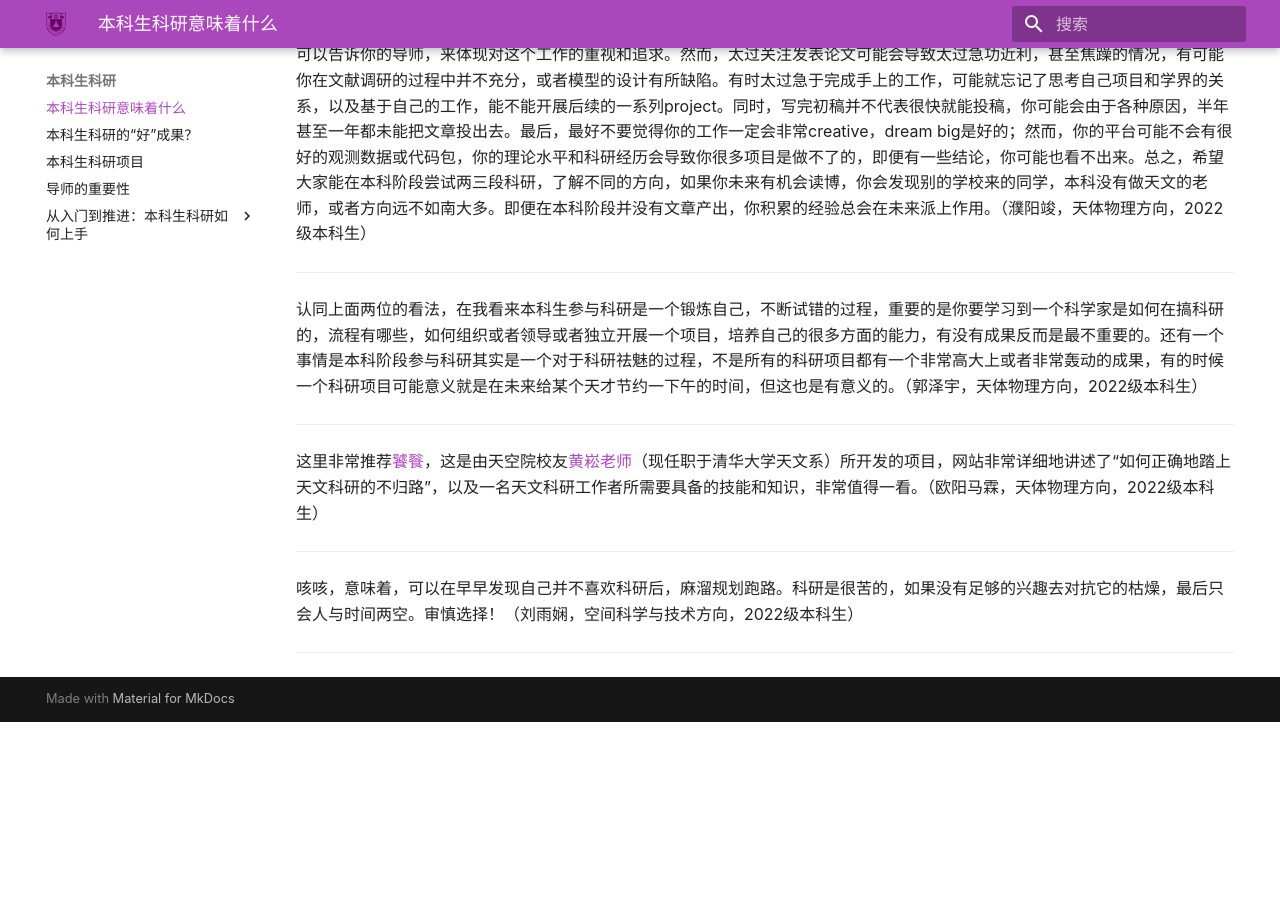
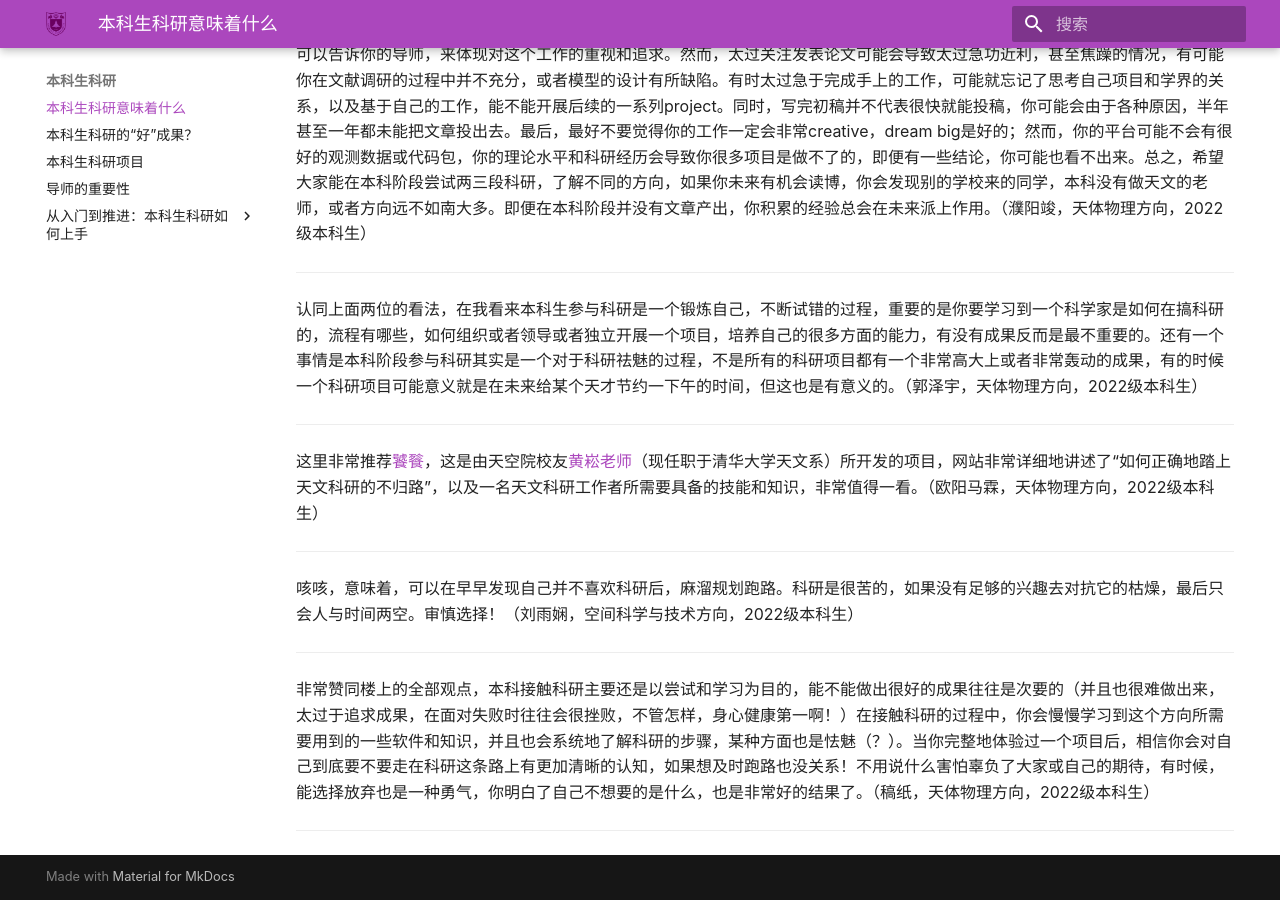
Before and after one commit to nju-astronomy/NJU-ASA, an MkDocs documentation site: the page built from docs/research_undergrad/undergrad_research_meaning.md, in a window 1280 px wide and 900 px high, scrolled down 616 px. Built offline with MkDocs 1.6.1 and Material for MkDocs 9.7.7, drawn with Linux system fonts in a browser that asks for light colours; some web fonts are replaced; before the commit the page ends 1338 px from its top, so only the background shows below that.

Commit message:
Update undergrad_research_meaning.md

```diff
--- a/docs/research_undergrad/undergrad_research_meaning.md
+++ b/docs/research_undergrad/undergrad_research_meaning.md
@@ -23,3 +23,7 @@
 咳咳，意味着，可以在早早发现自己并不喜欢科研后，麻溜规划跑路。科研是很苦的，如果没有足够的兴趣去对抗它的枯燥，最后只会人与时间两空。审慎选择！（刘雨娴，空间科学与技术方向，2022级本科生）
 
 ---
+
+非常赞同楼上的全部观点，本科接触科研主要还是以尝试和学习为目的，能不能做出很好的成果往往是次要的（并且也很难做出来，太过于追求成果，在面对失败时往往会很挫败，不管怎样，身心健康第一啊！）在接触科研的过程中，你会慢慢学习到这个方向所需要用到的一些软件和知识，并且也会系统地了解科研的步骤，某种方面也是怯魅（？）。当你完整地体验过一个项目后，相信你会对自己到底要不要走在科研这条路上有更加清晰的认知，如果想及时跑路也没关系！不用说什么害怕辜负了大家或自己的期待，有时候，能选择放弃也是一种勇气，你明白了自己不想要的是什么，也是非常好的结果了。（稿纸，天体物理方向，2022级本科生）
+
+---
```
